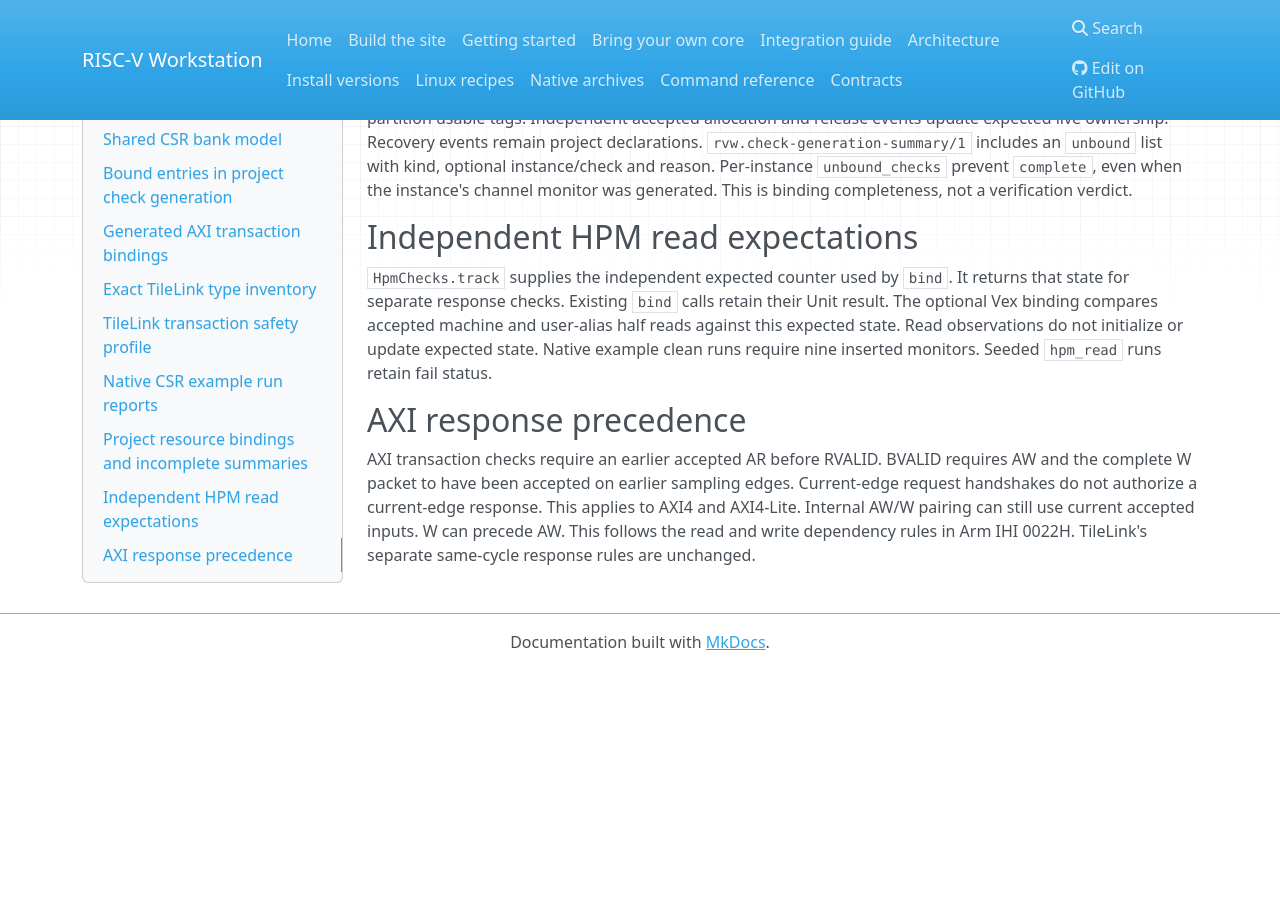
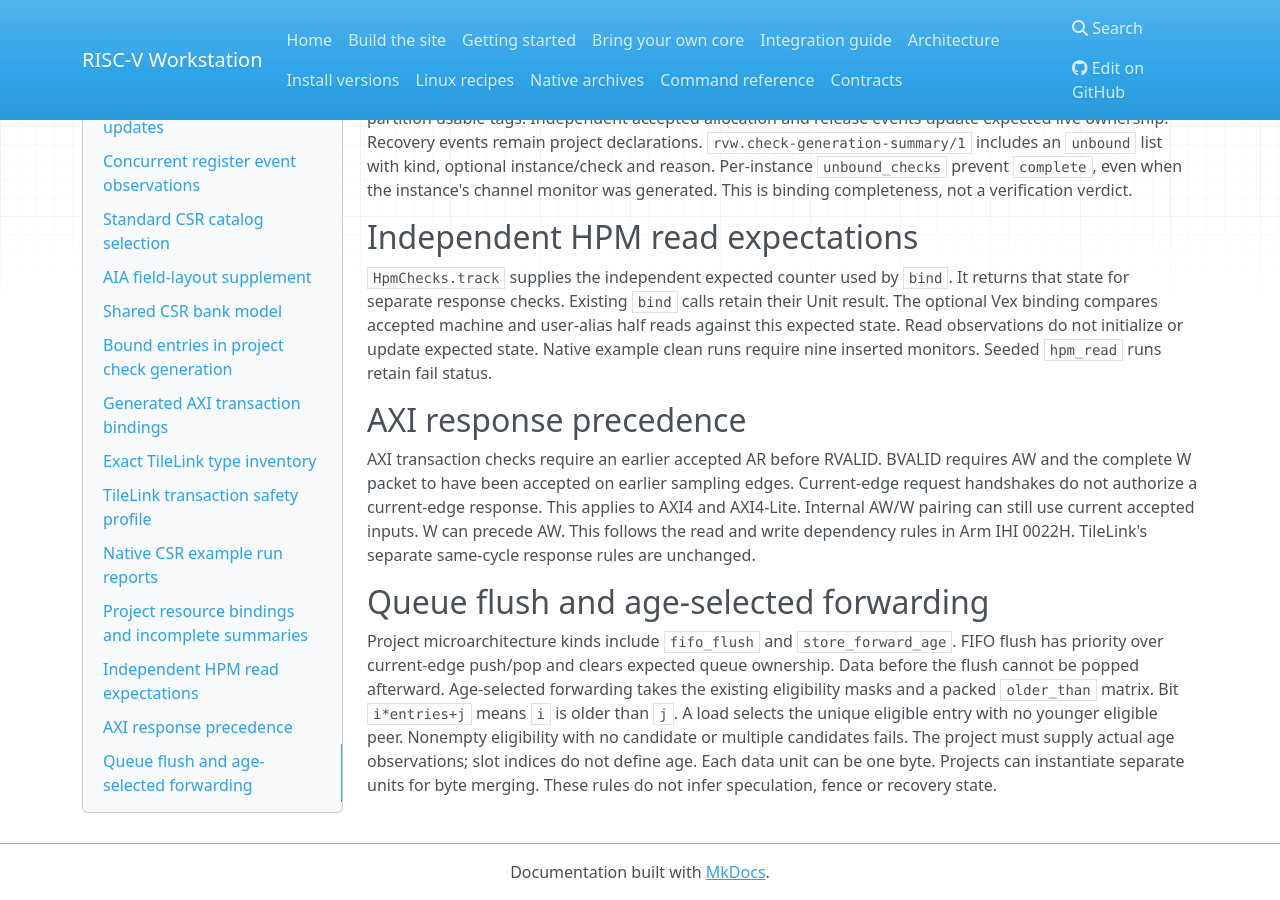
Before and after one commit to riscPrint/risc-v-workstation, an MkDocs documentation site: the page built from docs/contracts/csr.md, in a window 1280 px wide and 900 px high, scrolled down 3316 px. Built offline with MkDocs 1.6.1, drawn with Linux system fonts in a browser that asks for light colours; nearby versions of some CDN libraries; before the commit the page ends 3986 px from its top, so only the background shows below that.

Commit message:
feat(checks): add queue flush and age-selected forwarding rules
Refs: #65

```diff
--- a/docs/contracts/csr.md
+++ b/docs/contracts/csr.md
@@ -198,3 +198,16 @@ a current-edge response. This applies to AXI4 and AXI4-Lite. Internal
 AW/W pairing can still use current accepted inputs. W can precede AW.
 This follows the read and write dependency rules in Arm IHI 0022H.
 TileLink's separate same-cycle response rules are unchanged.
+
+## Queue flush and age-selected forwarding
+
+Project microarchitecture kinds include `fifo_flush` and `store_forward_age`.
+FIFO flush has priority over current-edge push/pop and clears expected queue
+ownership. Data before the flush cannot be popped afterward.
+Age-selected forwarding takes the existing eligibility masks and a packed
+`older_than` matrix. Bit `i*entries+j` means `i` is older than `j`. A load
+selects the unique eligible entry with no younger eligible peer. Nonempty
+eligibility with no candidate or multiple candidates fails. The project
+must supply actual age observations; slot indices do not define age.
+Each data unit can be one byte. Projects can instantiate separate units for
+byte merging. These rules do not infer speculation, fence or recovery state.
```
Also changed, not shown: rvw/src/rvw/checks/README.md (+2 -0 lines), rvw/src/rvw/formal/README.md (+13 -0 lines), 2 other files.
